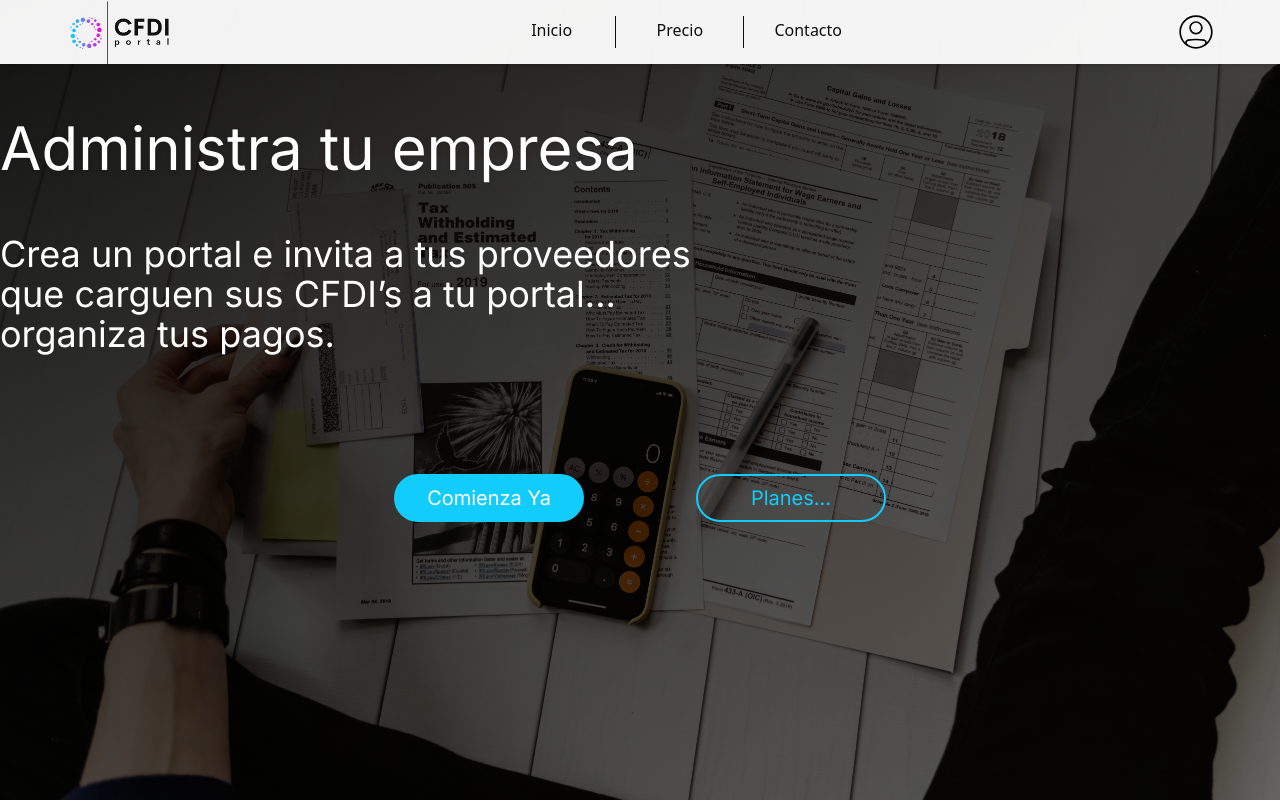
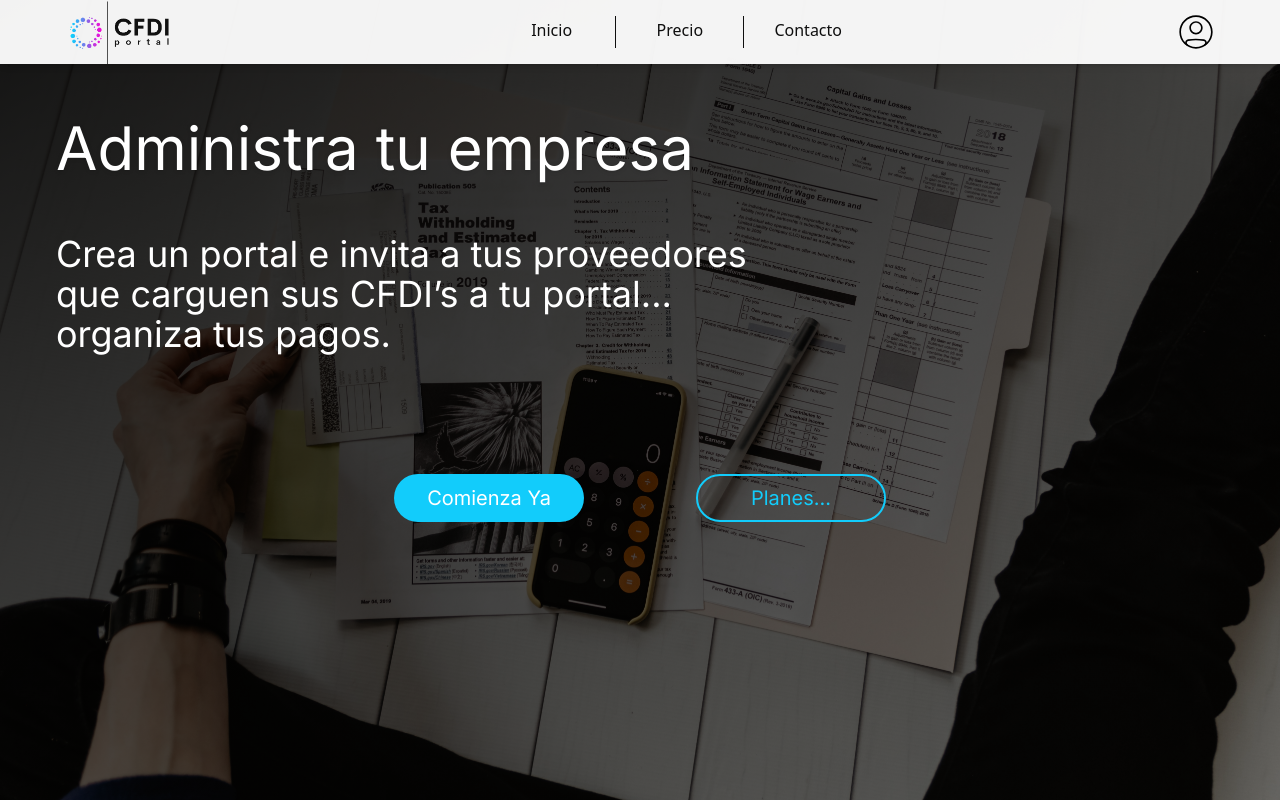
Before and after one commit to tuco5/cfdi-reception-portal, a Next.js app: page / in a window 1280 px wide. Shown: the top 802 px of the page. Built offline with nearby package versions, Linux system fonts and the light colour scheme.

Commit message:
update hero section

```diff
--- a/src/components/page-sections/HeroSection.tsx
+++ b/src/components/page-sections/HeroSection.tsx
@@ -4,8 +4,8 @@ import Button from '../Button';
 export default function HeroSection() {
   return (
     <section className="flex min-h-screen flex-col items-center justify-center bg-hero bg-cover bg-fixed bg-center bg-no-repeat">
-      <div className="flex w-full max-w-[1400px] -translate-y-20 flex-col gap-14 text-white">
-        <h2 className="glow text-6xl drop-shadow">Administra tu empresa</h2>
+      <div className="flex w-full max-w-[1400px] -translate-y-20 flex-col gap-14 px-14 text-white">
+        <h2 className="text-6xl drop-shadow">Administra tu empresa</h2>
         <p className="text-4xl">
           Crea un portal e invita a tus proveedores <br />
           que carguen sus CFDI’s a tu portal... <br />
```
